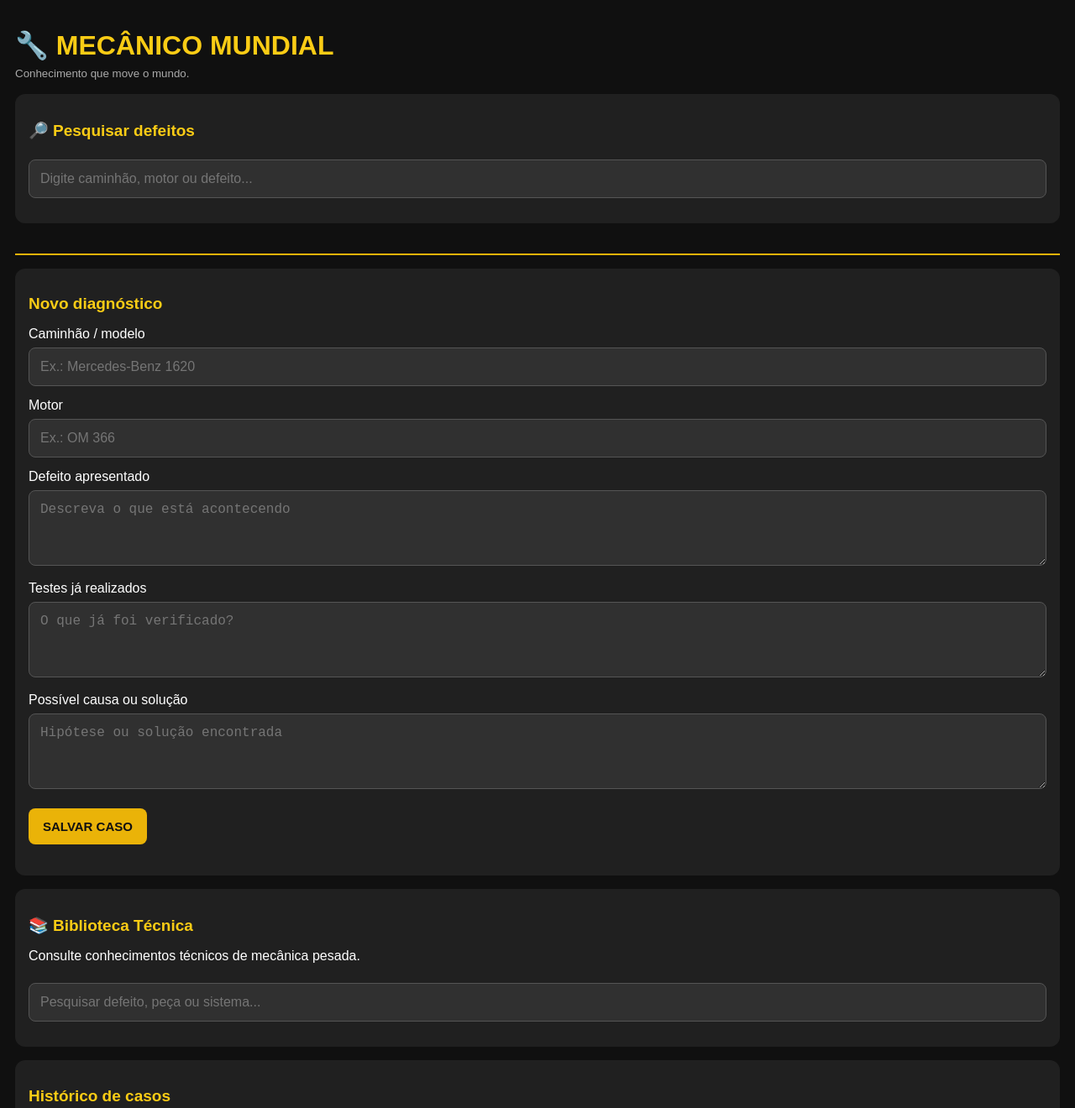
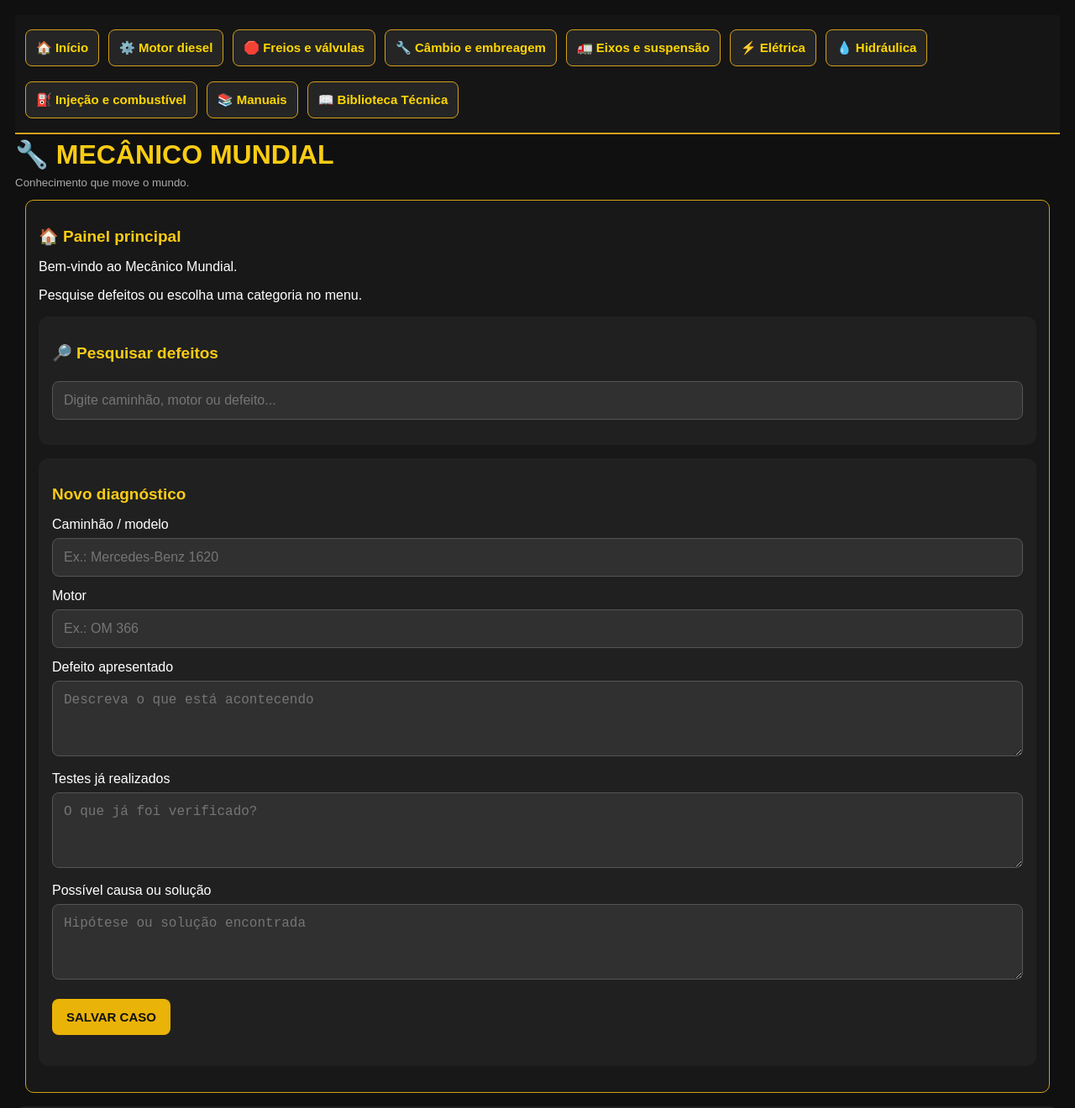
Before and after one commit to mayderandrade123456-code/mecanico-mundial, a plain HTML site: page index.html in a window 1280 px wide. Shown: the top 1320 px of the page at 84% size. Drawn offline with Linux system fonts and the light colour scheme.

Commit message:
Update index.html

```diff
--- a/index.html
+++ b/index.html
@@ -19,14 +19,62 @@ input,textarea{width:100%;padding:13px;margin:7px 0 14px;background:#303030;colo
 textarea{min-height:90px}
 button{background:#eab308;color:#111;border:0;padding:13px 17px;border-radius:8px;font-weight:bold;font-size:15px;margin:5px 3px 5px 0}
 .registro{border-top:1px solid #555;padding:12px 0}
+.menu-principal {
+  display: flex;
+  flex-wrap: wrap;
+  gap: 8px;
+  padding: 12px;
+  background: #151515;
+  border-bottom: 2px solid #d4a017;
+}
+
+.menu-principal button {
+  background: #252525;
+  color: #ffd700;
+  border: 1px solid #d4a017;
+  border-radius: 8px;
+  padding: 12px;
+  font-weight: bold;
+  cursor: pointer;
+}
+
+.menu-principal button:active {
+  background: #d4a017;
+  color: #111;
+}
+
+.aba-conteudo {
+  background: #181818;
+  color: white;
+  border: 1px solid #d4a017;
+  border-radius: 10px;
+  padding: 15px;
+  margin: 12px;
+   }
 </style>
  <link rel="manifest" href="./manifest.json">
 </head>
 <body>
-<header>
+<nav class="menu-principal">
+  <button onclick="abrirAba('inicio')">🏠 Início</button>
+  <button onclick="abrirAba('aba-motor')">⚙️ Motor diesel</button>
+  <button onclick="abrirAba('freios')">🛑 Freios e válvulas</button>
+  <button onclick="abrirAba('cambio')">🔧 Câmbio e embreagem</button>
+  <button onclick="abrirAba('eixos')">🚛 Eixos e suspensão</button>
+  <button onclick="abrirAba('eletrica')">⚡ Elétrica</button>
+  <button onclick="abrirAba('hidraulica')">💧 Hidráulica</button>
+  <button onclick="abrirAba('injecao')">⛽ Injeção e combustível</button>
+  <button onclick="abrirAba('manuais')">📚 Manuais</button>
+ <button onclick="abrirAba('biblioteca')">📖 Biblioteca Técnica</button>
+</nav>
 <h1>🔧 MECÂNICO MUNDIAL</h1>
 <small>Conhecimento que move o mundo.</small>
 
+
+ <div id="inicio" class="aba-conteudo">
+  <h2>🏠 Painel principal</h2>
+  <p>Bem-vindo ao Mecânico Mundial.</p>
+  <p>Pesquise defeitos ou escolha uma categoria no menu.</p>
 <div class="card">
   <h2>🔎 Pesquisar defeitos</h2>
   <input id="pesquisa" type="search"
@@ -34,8 +82,6 @@ placeholder="Digite caminhão, motor ou defeito..."
     oninput="pesquisar()">
   <div id="resultados"></div>
 </div>
-</header>
-
   <div class="card">
 <h2>Novo diagnóstico</h2>
 <label>Caminhão / modelo</label>
@@ -51,21 +97,50 @@ oninput="pesquisar()">
 <button onclick="salvar()">SALVAR CASO</button>
 <p id="status"></p>
   </div>
+ </div>
 
+<div id="aba-motor" class="aba-conteudo" style="display:none">
+  <h2>⚙️ Motor diesel</h2>
+  <div id="conteudo-motor"></div>
+</div>
 
-<div class="card">
-  <h2>📚 Biblioteca Técnica</h2>
-  <p>Consulte conhecimentos técnicos de mecânica pesada.</p>
+<div id="freios" class="aba-conteudo" style="display:none">
+  <h2>🛑 Freios e válvulas</h2>
+  <div id="conteudo-freios"></div>
+</div>
 
-  <input
-    id="buscaTecnica"
-    type="search"
-    placeholder="Pesquisar defeito, peça ou sistema..."
-    oninput="pesquisarTecnica()"
-  >
+<div id="cambio" class="aba-conteudo" style="display:none">
+  <h2>🔧 Câmbio e embreagem</h2>
+</div>
 
+<div id="eixos" class="aba-conteudo" style="display:none">
+  <h2>🚛 Eixos e suspensão</h2>
+</div>
+
+<div id="eletrica" class="aba-conteudo" style="display:none">
+  <h2>⚡ Elétrica</h2>
+</div>
+
+<div id="hidraulica" class="aba-conteudo" style="display:none">
+  <h2>💧 Hidráulica</h2>
+</div>
+
+<div id="injecao" class="aba-conteudo" style="display:none">
+  <h2>⛽ Injeção e combustível</h2>
+</div>
+
+<div id="manuais" class="aba-conteudo" style="display:none">
+  <h2>📚 Manuais técnicos</h2>
+</div>
+ <div id="biblioteca" class="aba-conteudo" style="display:none">
+  <h2>📖 Biblioteca Técnica</h2>
+  <p>Pesquise peças, sistemas, defeitos, modelos e aplicações.</p>
+  <input id="buscaTecnica" type="search"
+    placeholder="Digite o nome da peça ou defeito..."
+    oninput="pesquisarTecnica()">
   <div id="resultadosTecnicos"></div>
  </div>
+
 
 <div class="card">
   <h2>Histórico de casos</h2>
@@ -216,6 +291,19 @@ function salvar(){
  }
 }
 mostrar();
+ function abrirAba(nome) {
+  const abas = document.querySelectorAll(".aba-conteudo");
+
+  abas.forEach(aba => {
+    aba.style.display = "none";
+  });
+
+  const selecionada = document.getElementById(nome);
+
+  if (selecionada) {
+    selecionada.style.display = "block";
+  }
+ }
 </script>
  <script>
 if ("serviceWorker" in navigator) {
```
Lines whose indentation alone changed are shown as unchanged.
